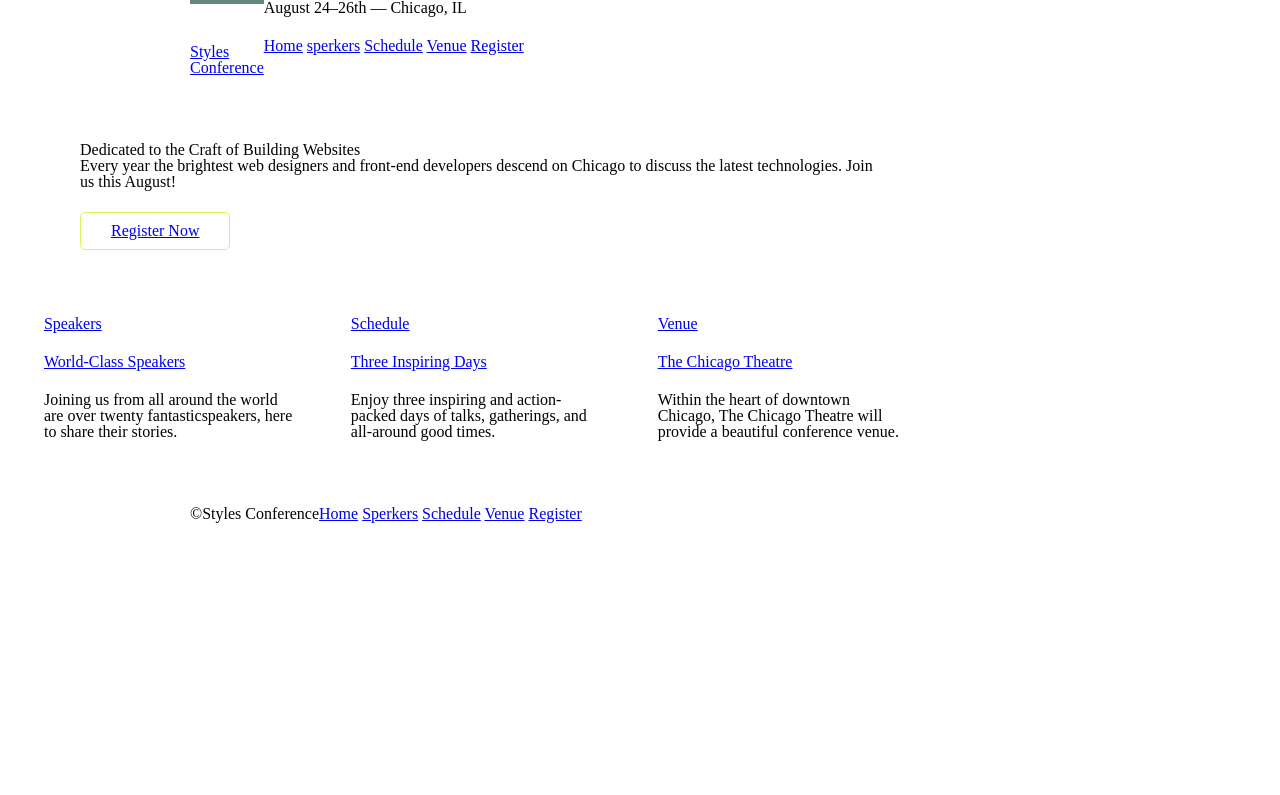
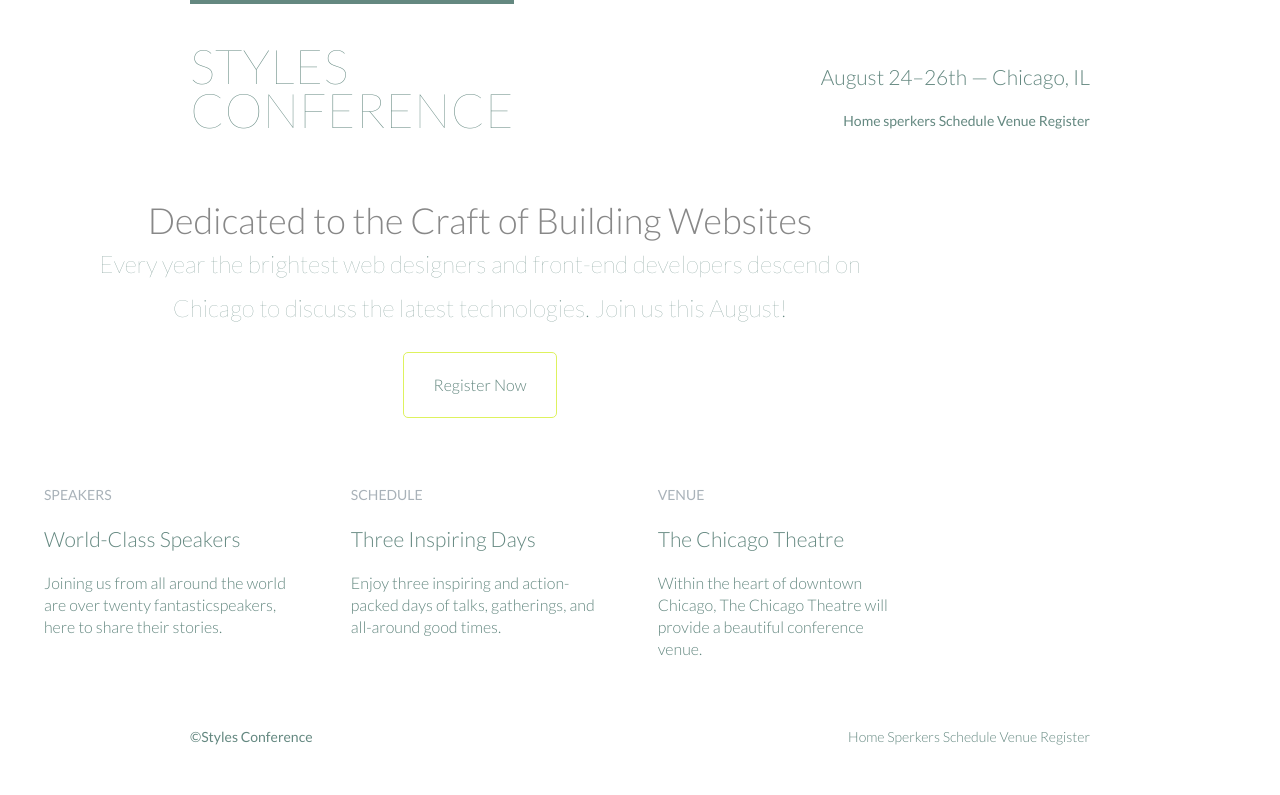
Before and after one commit to JinCheng87/HTML, a plain HTML site: page assets/index.html in a window 1280 px wide. Drawn offline with Linux system fonts and the light colour scheme.

Commit message:
lesson 6

```diff
--- a/assets/index.html
+++ b/assets/index.html
@@ -4,14 +4,15 @@
     <meta charset="utf-8">
     <title>Styles Conference</title>
     <link rel="stylesheet" href="stylesheets/main.css">
+    <link rel="stylesheet" href="http://fonts.googleapis.com/css?family=Lato:100,300,400">
   </head>
   <body>
     <header class="container group">
       <h1 class="logo">
         <a href="index.html">Styles<br>Conference</a>
       </h1>
-      <h3>August 24–26th — Chicago, IL</h3>
-    <nav>
+      <h3 class="tagline">August 24–26th — Chicago, IL</h3>
+    <nav class="nav primary-nav">
       <a href="index.html">Home</a>
       <a href="speakers.html">sperkers</a>
       <a href="schedule.html">Schedule</a>
@@ -25,7 +26,7 @@
         <a class="btn btn-alt" href="register">Register Now</a>
       </section>
     <section class="grid">
-      <section class="col-1-3">
+      <section class="teaser col-1-3">
        <a href="speakers.html">
          <h5>Speakers</h5>
          <h3>World-Class Speakers</h3>
@@ -47,7 +48,7 @@
     </section>
     <footer class="primary-footer container group">
       <small>&copy;Styles Conference</small>
-      <nav>
+      <nav class="nav">
         <a href="home.html">Home</a>
         <a href="speakers.html">Sperkers</a>
         <a href="schedule.html">Schedule</a>
--- a/assets/stylesheets/main.css
+++ b/assets/stylesheets/main.css
@@ -66,6 +66,27 @@ table {
 }
 h1,h3,h4,h5,p{
   margin-bottom: 22px;
+  color: #648880;
+}
+h1{
+  font-size: 36px;
+  line_height: 44px;
+}
+h2 {
+  font-size: 24px;
+  line-height: 44px;
+}
+h3{
+  font-size: 21px;
+}
+h4{
+  font-size: 18px;
+}
+h5 {
+  color: #a9b2b9;
+  font-size: 14px;
+  font-weight: 400;
+  text-transform: uppercase;
 }
 .btn{
   border-radius: 5px;
@@ -78,6 +99,15 @@ h1,h3,h4,h5,p{
 }
 .hero{
   padding: 22px 80px 66px 80px;
+  line-height: 44px;
+  text-align:center;
+}
+.hero h2 {
+  font-size: 36px;
+}
+.hero p {
+  font-size: 24px;
+  font-weight: 100;
 }
 /*
   ========================================
@@ -100,13 +130,20 @@ h1,h3,h4,h5,p{
   float:left;
   padding: 40px 0 22px 0;
   border-top: 4px solid #648880;
+  line-height: 44px;
+  font-size: 48px;
+  font-weight: 100;
+  text-transform: uppercase;
 }
 .primary-footer small{
   float: left;
+  font-weight: 400;
 }
 .primary-footer{
   padding-bottom: 44px;
   padding-top:44px;
+  color: #648880;
+  font-size: 14px;
 }
 section {
   display: inline-block;
@@ -126,3 +163,40 @@ section {
   margin: 0 auto;
   width: 960px;
 }
+body {
+  color: #888;
+  font: 300 16px/22px "Lato", "Open Sans", "Helvetica Neue", Helvetica, Arial, sans-serif;
+}
+strong{
+  font-weight: 400;
+}
+cite,em {
+  font-style: italic;
+}
+a.hover {
+  color: #a9b2b9;
+}
+a {
+  color: #648880;
+  text-decoration: none
+}
+.tagline {
+  margin: 66px 0 22px 0;
+  text-align: right;
+}
+.primary-nav {
+  font-size: 14px;
+  font-weight :400;
+  letter-spacing: .5px
+  text-transform: uppercase;
+}
+.teaser a:hover h3 {
+  color: #a9b2b9;
+}
+
+p a {
+  border-bottom 1px solid #dfe2e5;
+}
+.nav {
+  text-align: right;
+}
```
